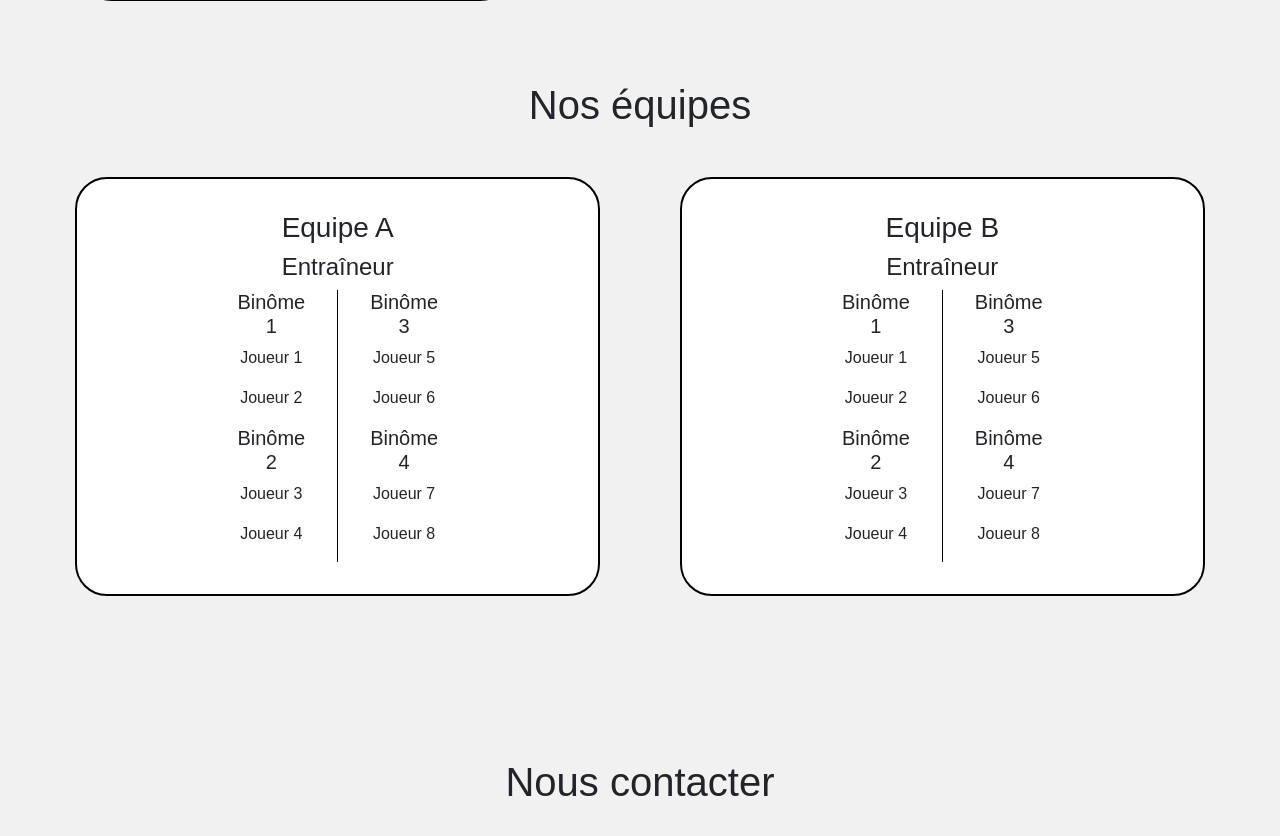
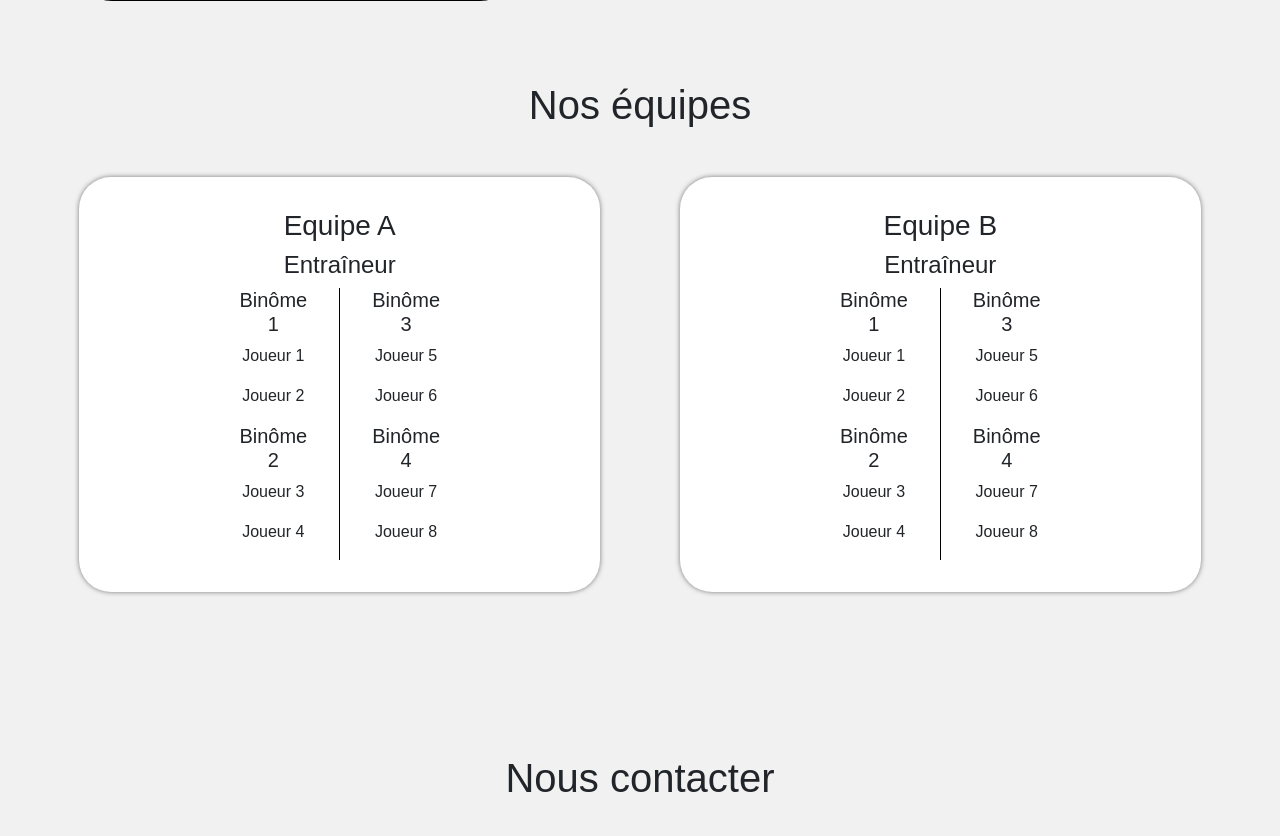
Before and after one commit to Adidooouuu/PHP-SQL, a PHP site: page / in a window 1280 px wide. Shown: the part 2406-3242 px from the top of the page. Run offline with PHP 8.4, Linux system fonts and the light colour scheme; data comes from the database, SQL or seed files in the repository.

Commit message:
changement de border

```diff
--- a/assets/css/style.css
+++ b/assets/css/style.css
@@ -215,8 +215,8 @@ padding : 0 5rem;
   padding-top: 2rem;
   padding-bottom: 2rem;
   background-color: #fff;
-  border: 2px solid #000;
   border-radius: 2rem;
+  box-shadow: 0px 0px 5px 0px rgba(0,0,0,0.5);
 }
 
 .equipe-a{
```
